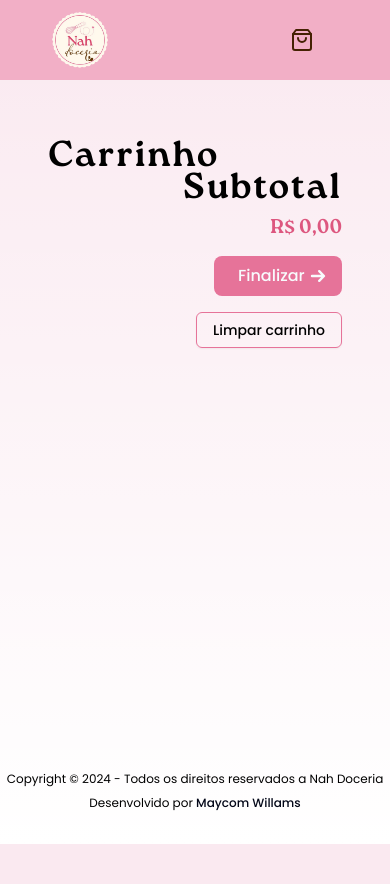
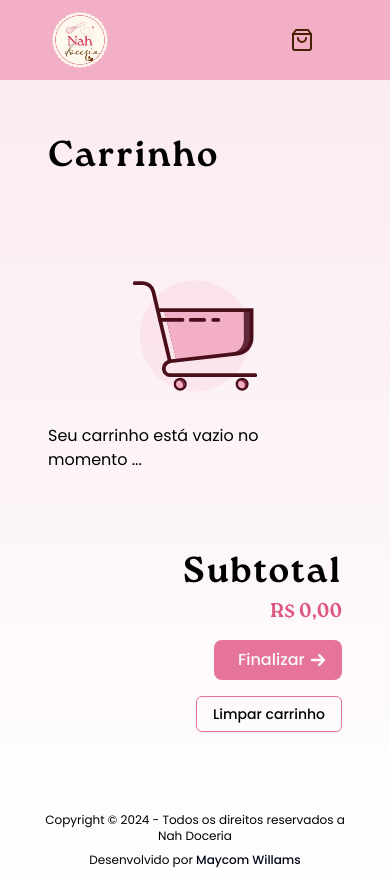
Before and after one commit to Maycomwill/nah-doceria, a Next.js app in the folder web/: page /cart in a window 390 px wide. Before the commit the page ends 844 px from the top, so only its background shows below. Built offline with nearby package versions, Linux system fonts and the light colour scheme.

Commit message:
fix: mobile visuals

```diff
--- a/web/app/cart/page.tsx
+++ b/web/app/cart/page.tsx
@@ -27,7 +27,9 @@ function Cart() {
   return (
     <div className="flex h-full min-h-[80vh] w-full flex-col items-start justify-start px-12 pb-14 pt-14">
       <h1 className="font-title text-4xl font-bold tracking-wider">Carrinho</h1>
-      {isLoading ? <Loading /> : <CartList />}
+      <div className="flex min-h-96 w-full items-center justify-center">
+        {isLoading ? <Loading size={56} /> : <CartList />}
+      </div>
       <div className="flex w-full flex-col items-end justify-end space-y-4 pb-2">
         <h2 className="font-title text-4xl font-bold leading-6 tracking-wider">
           Subtotal
--- a/web/app/layout.tsx
+++ b/web/app/layout.tsx
@@ -8,7 +8,7 @@ import Footer from "@/components/footer";
 
 const poppins = Poppins({
   subsets: ["latin"],
-  weight: ["400", "500", "700"],
+  weight: ["100", "200", "300", "400", "500", "700"],
   variable: "--font-poppins",
 });
 
--- a/web/app/page.tsx
+++ b/web/app/page.tsx
@@ -18,7 +18,7 @@ function Home() {
               <span className="font-title text-[7rem] leading-[8rem] text-primary-400">
                 Nah
               </span>{" "}
-              <span className="font-detail text-[12rem] leading-[4rem] text-secondary-900">
+              <span className="font-detail text-[12rem] font-medium leading-[4rem] text-secondary-900">
                 doceria
               </span>
             </h1>
@@ -29,7 +29,7 @@ function Home() {
         </div>
       </section>
       <section
-        className="flex w-full flex-col items-center justify-start px-12"
+        className="flex w-full flex-col items-center justify-start px-6 md:px-12"
         id="menu"
       >
         <div className="flex w-full flex-col items-center justify-center space-y-4">
--- a/web/components/cart/cart-list.tsx
+++ b/web/components/cart/cart-list.tsx
@@ -1,21 +1,39 @@
 "use client";
-import React, { useState } from "react";
+import React from "react";
 import { CartItemProps } from "@/interfaces/products";
 import CartItem from "@/components/cart/cart-item";
 import useCart from "@/hooks/useCart";
+import clsx from "clsx";
+import EmptyCart from "@/assets/empty_cart.svg";
+import Image from "next/image";
 
 function CartList() {
   const { cart } = useCart();
   return (
-    <div className="grid w-full grid-cols-2 place-content-start place-items-center items-baseline gap-4 md:grid-cols-3 md:gap-0 lg:grid-cols-4">
-      {cart &&
+    <div
+      className={clsx("flex w-full flex-1 items-center justify-center", {
+        "grid w-full grid-cols-2 place-content-start place-items-center items-baseline gap-4 md:grid-cols-3 md:gap-0 lg:grid-cols-4":
+          cart.length >= 1,
+      })}
+    >
+      {cart.length > 0 ? (
         cart.map((item: CartItemProps) => {
           return (
             <div key={item.id}>
               <CartItem data={item} />
             </div>
           );
-        })}
+        })
+      ) : (
+        <div className="flex w-full flex-1 flex-col items-center justify-center space-y-4">
+          <Image
+            src={EmptyCart}
+            alt="Carrinho vazio"
+            className="animate-fade-down-in size-36"
+          />
+          <p>Seu carrinho está vazio no momento ...</p>
+        </div>
+      )}
     </div>
   );
 }
--- a/web/components/footer.tsx
+++ b/web/components/footer.tsx
@@ -3,9 +3,10 @@ import React from "react";
 
 function Footer() {
   return (
-    <footer className="flex w-full flex-col items-center justify-center space-y-2 py-4">
-      <p className="font-sans text-xs md:text-sm">
-        Copyright © 2024 - Todos os direitos reservados a Nah Doceria
+    <footer className="flex w-full flex-col items-center justify-center space-y-2 px-4 py-4">
+      <p className="flex flex-col text-center font-sans text-xs md:text-sm">
+        Copyright © 2024 - Todos os direitos reservados a {""}
+        <span>Nah Doceria</span>
       </p>
 
       <p className="font-sans text-xs md:text-sm">
--- a/web/components/menu-item.tsx
+++ b/web/components/menu-item.tsx
@@ -46,11 +46,11 @@ function MenuItem({ data, ...props }: MenuItemProps) {
         )}
       </div>
       <div className="flex flex-col items-center justify-between space-y-1">
-        <span className="text-center text-lg font-medium capitalize">
-          {name}
-        </span>
+        <span className="text-center text-lg capitalize">{name}</span>
         {description && (
-          <span className="text-center text-sm">{description}</span>
+          <span className="w-[60%] text-center text-sm font-light md:w-[80%] lg:w-full">
+            {description}
+          </span>
         )}
         <span className="font-medium">
           {discount
--- a/web/context/cart-context.tsx
+++ b/web/context/cart-context.tsx
@@ -21,7 +21,7 @@ export function CartContextProvider({
   children: React.ReactNode;
 }) {
   const [cart, setCart] = useState<CartItemProps[]>([]);
-  const [isLoading, setIsLoading] = useState(false);
+  const [isLoading, setIsLoading] = useState(true);
   useEffect(() => {
     verifyPreviousData();
   }, []);
--- a/web/tailwind.config.ts
+++ b/web/tailwind.config.ts
@@ -65,10 +65,15 @@ const config = {
           from: { height: "var(--radix-accordion-content-height)" },
           to: { height: "0" },
         },
+        "fade-down-in": {
+          from: { opacity: "0", transform: "translateY(-10px)" },
+          to: { opacity: "1", transform: "translateY(0)" },
+        },
       },
       animation: {
         "accordion-down": "accordion-down 0.2s ease-out",
         "accordion-up": "accordion-up 0.2s ease-out",
+        "fade-down-in": "fade-down-in .8s ease-in-out",
       },
     },
   },
```
Also changed, not shown: web/assets/empty_cart.svg (added).
